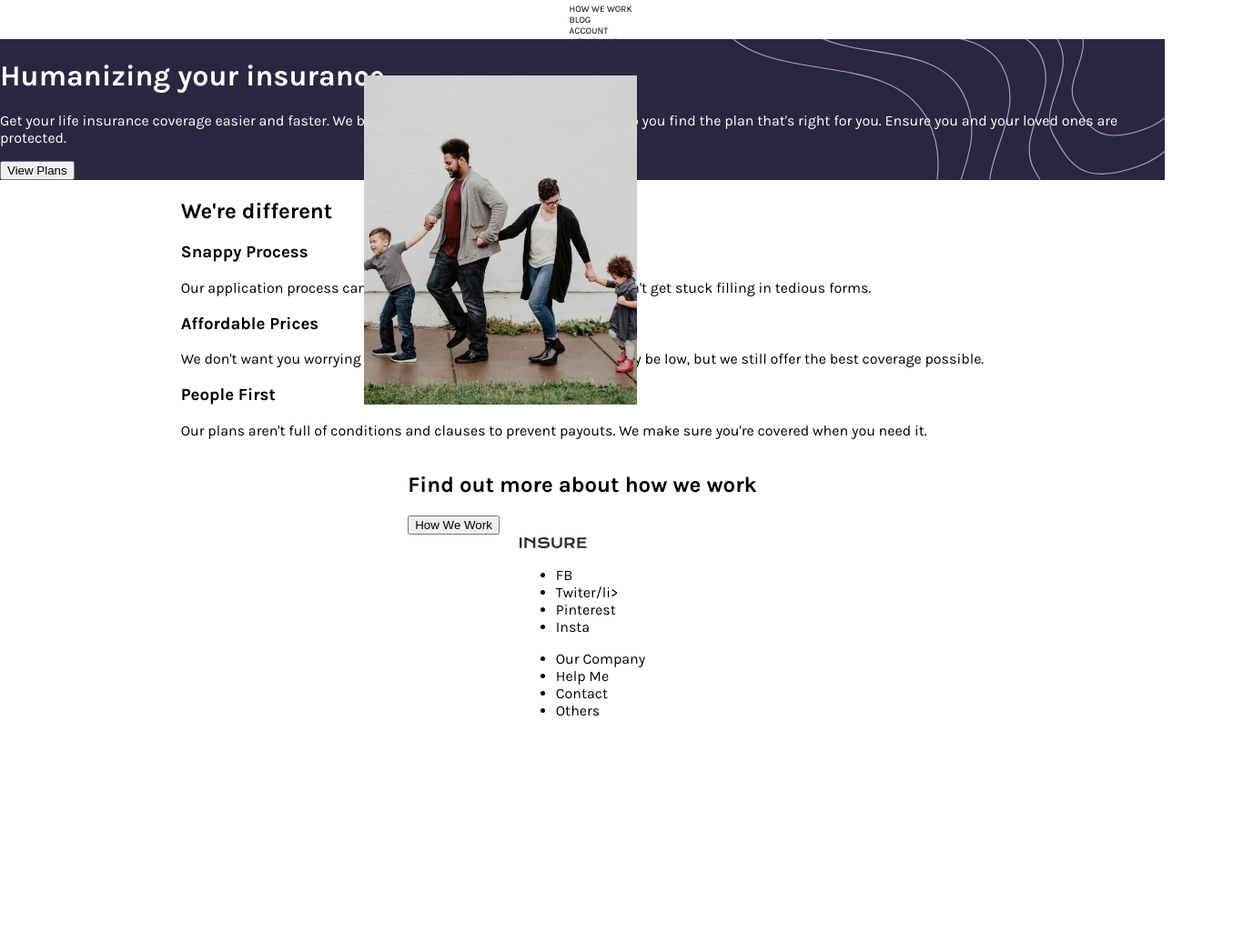
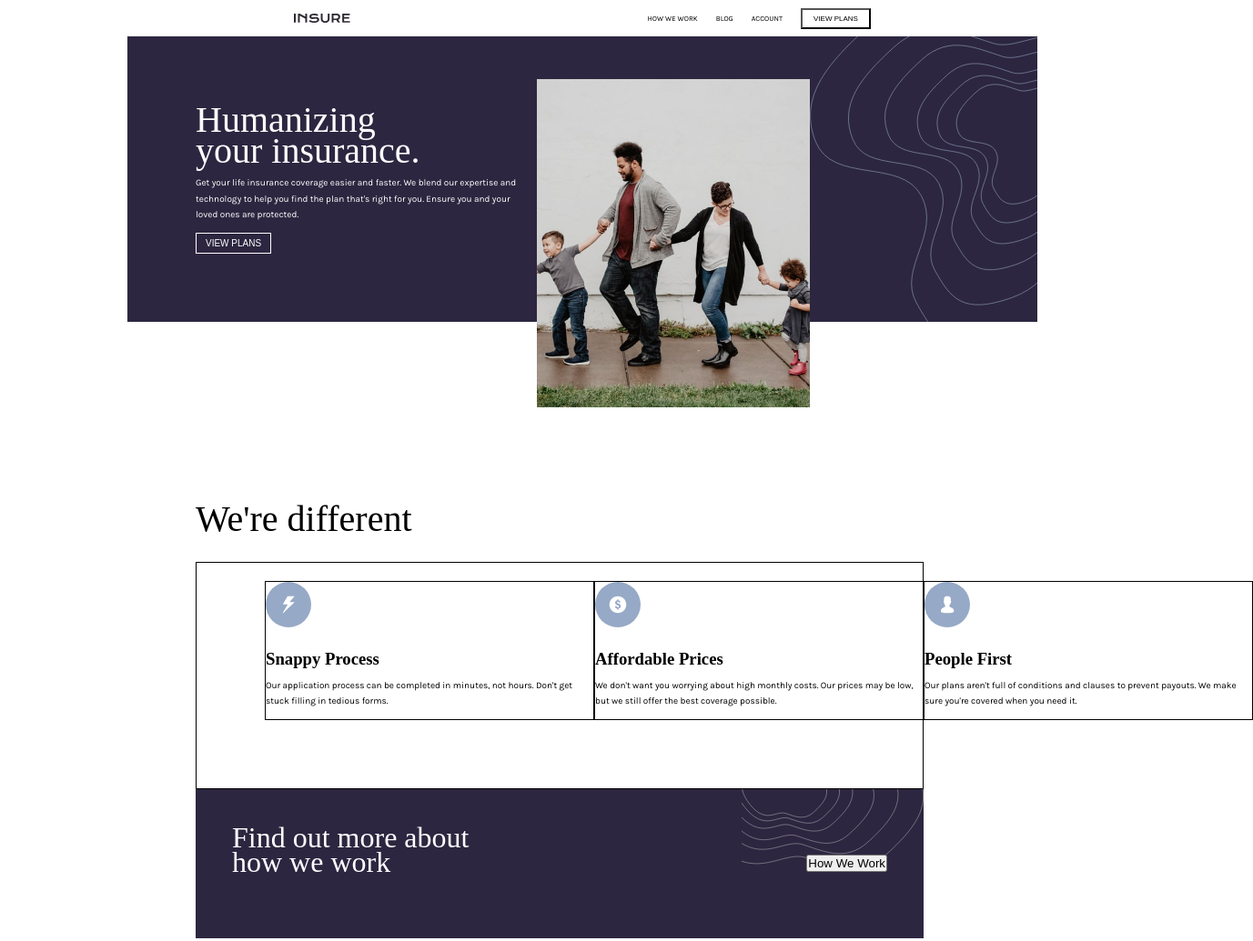
Before and after one commit to detomdev/insure-landing-page, a plain HTML site: page index.html in a window 1280 px wide. Shown: the top 1035 px of the page at 91% size, 1377 px wide, since content can reach past the window. Before the commit the page ends 807 px from the top, so only its background shows below. Drawn offline with Linux system fonts and the light colour scheme.

Commit message:
Content loaded. Basic structure

```diff
--- a/index.html
+++ b/index.html
@@ -15,13 +15,13 @@
 	</head>
 	<body>
 		<header class="main-header">
+			<img class="insure-logo" src="/images/logo.svg" alt="Insure logo" />
 			<nav class="main-nav-list">
-				<img class="insure-logo" src="/images/logo.svg" alt="Insure logo" />
 				<ul class="main-nav-items">
 					<li>How we work</li>
 					<li>Blog</li>
 					<li>Account</li>
-					<li>View Plans</li>
+					<li><button class="btn-cta" type="button">View Plans</button></li>
 				</ul>
 			</nav>
 		</header>
@@ -43,33 +43,41 @@
 
 		<why>
 			<h2>We're different</h2>
-			<div>
+			<div class="why-container">
+				<div class="why-desc">
+					<img class="why-icon" src="images/icon-snappy-process.svg" alt="icon" />
 					<h3>Snappy Process</h3>
 					<p>
 						Our application process can be completed in minutes, not hours. Don't get
 						stuck filling in tedious forms.
 					</p>
 				</div>
-			<div>
+				<div class="why-desc">
+					<img class="why-icon" src="images/icon-affordable-prices.svg" alt="icon" />
+
 					<h3>Affordable Prices</h3>
 					<p>
-					We don't want you worrying about high monthly costs. Our prices may be low,
-					but we still offer the best coverage possible.
+						We don't want you worrying about high monthly costs. Our prices may be
+						low, but we still offer the best coverage possible.
 					</p>
 				</div>
-			<div>
+
+				<div class="why-desc">
+					<img class="why-icon" src="images/icon-people-first.svg" alt="icon" />
+
 					<h3>People First</h3>
 					<p>
-					Our plans aren't full of conditions and clauses to prevent payouts. We make
-					sure you're covered when you need it.
+						Our plans aren't full of conditions and clauses to prevent payouts. We
+						make sure you're covered when you need it.
 					</p>
+				</div>
 			</div>
 		</why>
 
-		<about>
-			<h2>Find out more about how we work</h2>
+		<div class="about">
+			<h2 class="about-title">Find out more about how we work</h2>
 			<button class="btn-about" type="button">How We Work</button>
-		</about>
+		</div>
 
 		<footer>
 			<nav class="footer-nav">
--- a/style.css
+++ b/style.css
@@ -14,6 +14,8 @@
 
 * {
 	box-sizing: border-box;
+	padding: 0;
+	margin: 0;
 }
 
 body {
@@ -22,42 +24,78 @@ body {
 	background-color: var(--white);
 	display: flex;
 	flex-direction: column;
-	align-items: center;
-	justify-content: center;
 	height: 100vh;
-	overflow: hidden;
-	margin: 0;
+	/* overflow: hidden; */
+	margin: 0 auto;
+	width: auto;
+	max-width: 1000px;
 }
 
-.main-header {
+header {
+	height: 35px;
+	padding: 20px;
 	display: flex;
 	flex-direction: row;
 	align-items: center;
-	justify-content: space-between;
-	height: 50px;
-	padding: 10px;
+	justify-content: space-around;
 }
 
 .main-nav-items {
-	list-style: none;
+	display: flex;
+	align-items: center;
+	list-style-type: none;
 	text-decoration: none;
-	font-size: 10px;
+	font-size: 8px;
 	text-transform: uppercase;
+	gap: 20px;
 }
 
 .insure-logo {
 	width: auto;
-	height: 12px;
+	height: 10px;
+}
+
+.btn-cta {
+	text-decoration: none;
+	background-color: #fff;
+	font-size: 8px;
+	text-transform: uppercase;
+	padding: 5px 12px;
 }
 
 hero {
+	height: 600px;
 	background-color: var(--dark-violet);
 	background-image: url("images/bg-pattern-intro-right-desktop.svg");
 	background-repeat: no-repeat;
-	background-position: right;
-	background-size: 40%;
+	background-position: top right;
+	background-size: 25%;
 	color: #fff;
 	position: relative;
+	padding: 75px;
+	margin-bottom: 200px;
+}
+
+h1,
+h2,
+h3 {
+	font-family: DM Serif;
+}
+
+h1 {
+	font-weight: 400;
+	font-size: 40px;
+	width: 250px;
+	line-height: 0.85em;
+	margin-bottom: 10px;
+}
+
+.hero,
+p {
+	font-size: 10px;
+	width: 360px;
+	line-height: 1.75em;
+	margin-bottom: 10px;
 }
 
 .hero-people {
@@ -65,6 +103,67 @@ hero {
 	height: auto;
 	object-fit: cover;
 	position: absolute;
-	top: 40px;
-	left: 400px;
+	top: 47px;
+	left: 450px;
 }
+
+.btn-hero {
+	color: #fff;
+	background: none;
+	font-size: 10px;
+	text-transform: uppercase;
+	padding: 5px 10px;
+	border: 1px solid #fff;
+}
+
+h2 {
+	margin-left: 75px;
+	font-weight: 400;
+	font-size: 40px;
+	line-height: 0.85em;
+	margin-bottom: 30px;
+}
+
+h3 {
+	margin-bottom: 10px;
+}
+
+.why-container {
+	display: flex;
+	justify-content: space-evenly;
+	padding: 20px 75px 75px;
+	width: 800px;
+	margin-left: 75px;
+	border: 1px solid black;
+}
+.why-desc {
+	border: 1px solid black;
+}
+
+.why-icon {
+	height: 50px;
+	width: auto;
+	margin-bottom: 20px;
+}
+
+.about {
+	color: #fff;
+	background-color: var(--dark-violet);
+	background-image: url("images/bg-pattern-footer-desktop.svg");
+	background-repeat: no-repeat;
+	background-position: top right;
+	background-size: 25%;
+	display: flex;
+	align-items: center;
+	justify-content: space-between;
+	padding: 40px;
+	width: 800px;
+	margin-left: 75px;
+	margin-bottom: 100px;
+}
+
+.about-title {
+	font-size: 32px;
+	width: 300px;
+	margin-left: 0;
+}
```
Lines whose indentation alone changed are shown as unchanged.
